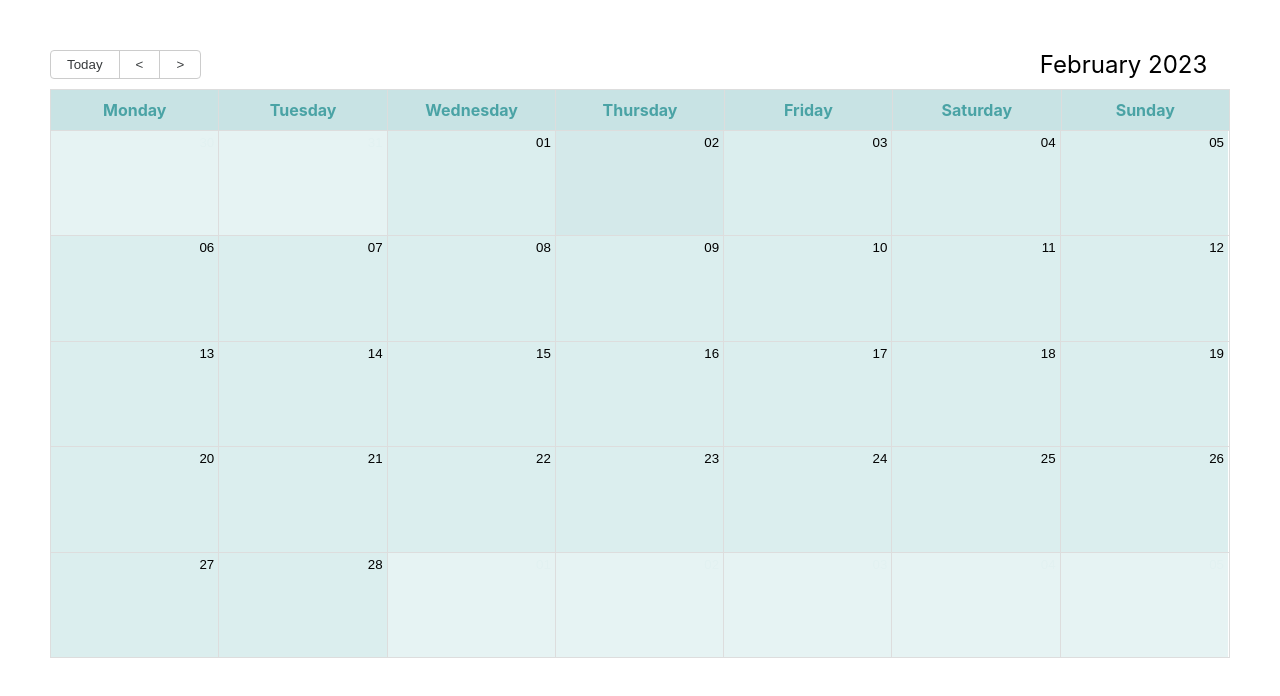
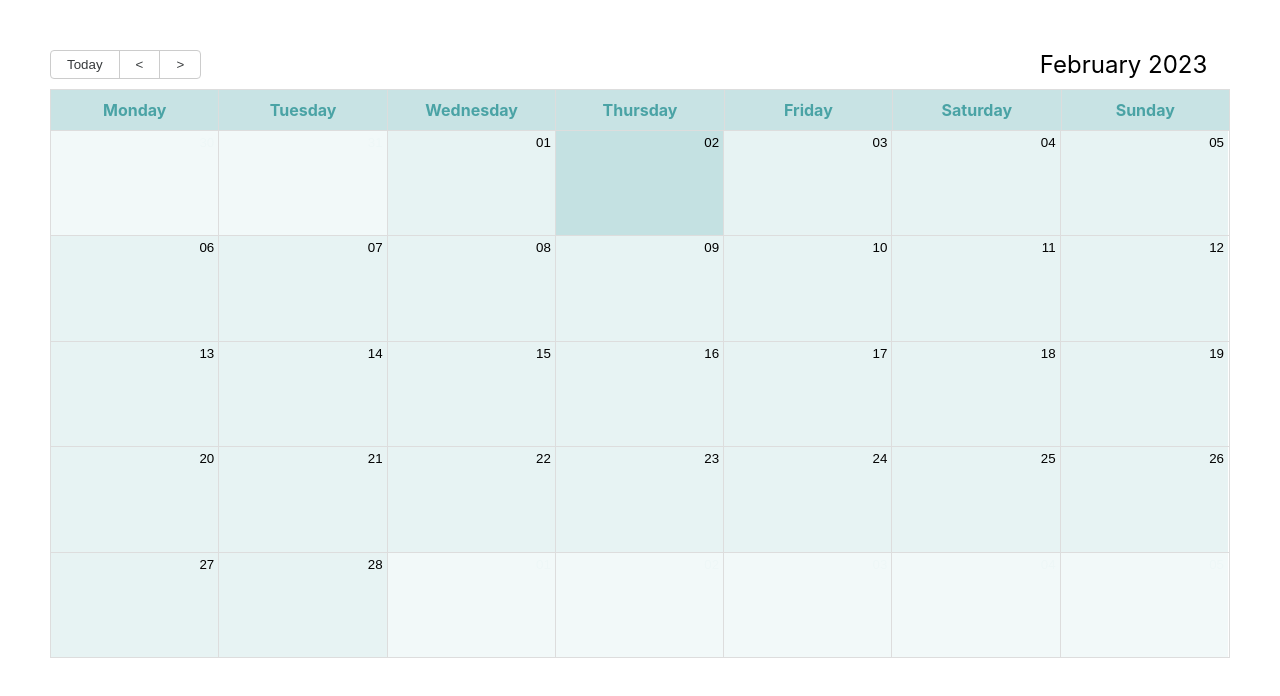
Before and after one commit to lufilipovic/react-calendar-app, a React (Create React App) app: page / in a window 1280 px wide. Shown: the top 696 px of the page. Built offline with nearby package versions, Linux system fonts and the light colour scheme; no server answers.

Commit message:
Comments & design fixes

```diff
--- a/src/Calendar.css
+++ b/src/Calendar.css
@@ -1,5 +1,5 @@
 .rbc-event {
-    background-color: gainsboro;
+    background-color: rgb(234, 234, 234);;
     color: rgb(74, 163, 165);
     font-size: 10px;
     height: 2em;
@@ -8,6 +8,7 @@
     margin-left: auto;
     margin-right: auto;
     word-break: break-all;
+    margin-bottom: 2px;
 }
 
 .rbc-day-bg {
@@ -27,12 +28,12 @@
 /*current months days*/
 .rbc-abs-full,
 .rbc-row-bg {
-    background-color: rgb(74, 163, 165, 0.1);
+    background-color: rgb(74, 163, 165, 0.03);
 }
 
 /*todays cell*/
 .rbc-today {
-    background-color: rgb(74, 163, 165, 0.15);
+    background-color: rgb(74, 163, 165, 0.3);
 }
 
 /*name of days in the week*/
--- a/src/CustomCalendar.js
+++ b/src/CustomCalendar.js
@@ -8,7 +8,10 @@ import React, { useState } from 'react';
 function CustomCalendar() {
     const commits = useCommits();
     const localizer = momentLocalizer(moment)
-    //start from monday
+    const [showModal, setShowModal] = useState(false);
+    const [selectedEvent, setSelectedEvent] = useState({});
+
+    //Using moment.js to start the week from monday
     moment.locale('ko', {
         week: {
             dow: 1,
@@ -16,19 +19,18 @@ function CustomCalendar() {
         },
     });
 
-    //show full names of days in the week
+    //Formatting days in the week to show full names
     const formats = {
         weekdayFormat: (date, culture, localizer) => localizer.format(date, 'dddd', culture),
     }
 
-    const [showModal, setShowModal] = useState(false);
-    const [selectedEvent, setSelectedEvent] = useState({});
-
+    //Showing modal
     const handleEventClick = (event) => {
         setSelectedEvent(event);
         setShowModal(true);
     };
 
+    //Closing modal
     const handleModalClose = () => {
         setShowModal(false);
     };
@@ -36,19 +38,27 @@ function CustomCalendar() {
         <div>
             <Calendar
                 localizer={localizer}
+                //Adding events in the calendar to show commits using GitHub api
                 events={commits}
-                //showing only this month without day week agenda views and buttons
+                //Showing only current month
                 views={["month"]}
-                //show the full name of day of the week
+                //Formatter to show full names of days in the week
                 formats={formats}
-                //changes text of buttons for prev and next months
+                //Changing the text of buttons to show < and >
                 messages={{
                     previous: '<',
                     next: '>',
                 }}
+                //Adding event on click to show information about events using modal
                 onSelectEvent={handleEventClick}
                 style={{ height: '38em', margin: "50px" }} />
-            {showModal && (
+            {/* Calling funtion commitDetails that shows modal with about commits */}
+            {commitDetails()}
+        </div>
+    )
+
+    function commitDetails() {
+        return showModal && (
             <div className="modal">
                 <div className="modal-content">
                     <h2>{selectedEvent.title}</h2>
@@ -58,9 +68,8 @@ function CustomCalendar() {
                     <button onClick={handleModalClose}>Close</button>
                 </div>
             </div>
-            )}
-        </div>
-    )
+        );
+    }
 }
 
 export default CustomCalendar
--- a/src/Request.js
+++ b/src/Request.js
@@ -6,7 +6,8 @@ export const useCommits = () => {
 
   useEffect(() => {
     const fetchCommits = async () => {
-      const response = await axios.get(`https://api.github.com/repos/lufilipovic/react-calendar-app/commits?sha=adding-calendar`);
+      //Calling GitHub api to get data about commits
+      const response = await axios.get(`https://api.github.com/repos/lufilipovic/react-calendar-app/commits?sha=refactoring-code`);
       setCommits(response.data.map((commit) => ({
         title: commit.commit.message,
         name: commit.commit.committer.name,
```
Lines whose indentation alone changed are shown as unchanged.
